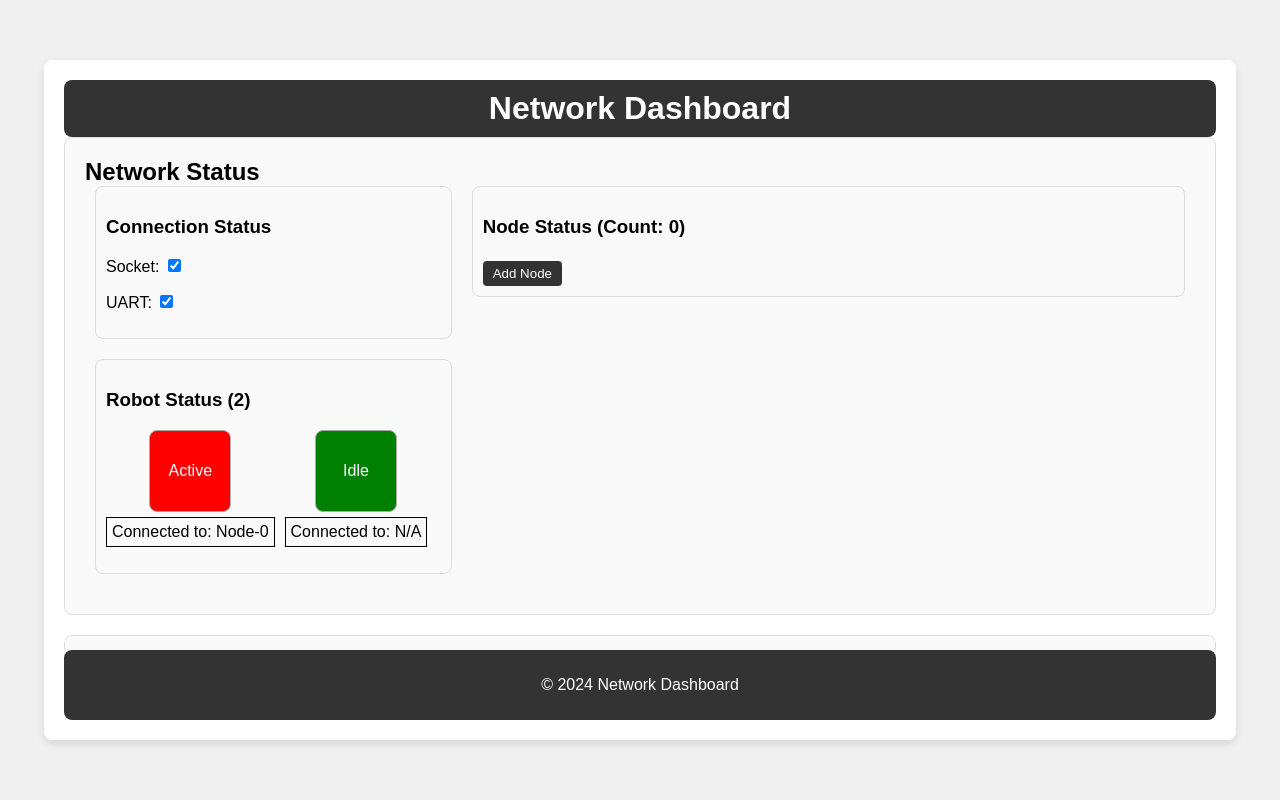
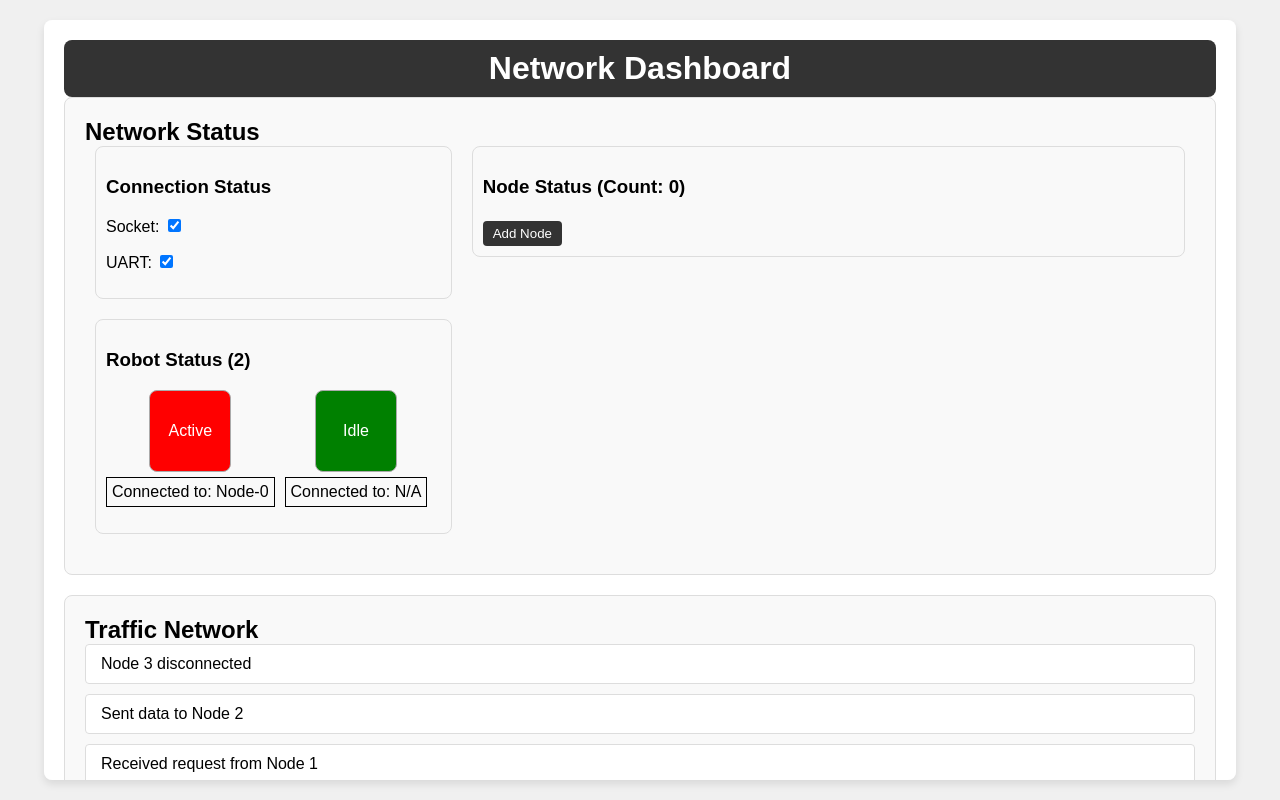
Before and after one commit to codecultivatorscrew/network_dashboard, a React (Create React App) app: page / in a window 1280 px wide. Built offline with nearby package versions, Linux system fonts and the light colour scheme.

Commit message:
some minor CSS changes

```diff
--- a/src/styles/App.css
+++ b/src/styles/App.css
@@ -7,7 +7,6 @@ body {
 
 .container {
   width: 90vw;
-  height: 80vh;
   margin: 20px auto;
   padding: 20px;
   background-color: #fff;
@@ -15,6 +14,7 @@ body {
   flex-direction: column;
   box-shadow: 0 4px 8px rgba(0, 0, 0, 0.1);
   border-radius: 8px;
+  overflow-y: auto; /* Enable scrolling for the whole page */
 }
 
 header, footer {
@@ -33,8 +33,7 @@ main {
   display: flex;
   flex-direction: column;
   gap: 20px;
-  flex-grow: 1;
-  overflow-y: auto;
+  overflow-y: visible; /* Enable scrolling for the main content */
 }
 
 section {
@@ -42,15 +41,6 @@ section {
   background-color: #f9f9f9;
   border: 1px solid #ddd;
   border-radius: 8px;
-  flex-grow: 1;
+  display: flex;
+  flex-direction: column;
 }
-
-#command-input {
-  width: 80%;
-  padding: 10px;
-}
-
-#send-command {
-  padding: 10px 20px;
-  margin-left: 10px;
-}
--- a/src/styles/TrafficNetwork.css
+++ b/src/styles/TrafficNetwork.css
@@ -5,7 +5,9 @@
   border: 1px solid #ddd;
   border-radius: 8px;
   overflow-y: auto;
-    height: 300px; /* Limit height to enable scrolling */
+  height: 500px; /* Increased height for more space */
+  width: 100%;  /* Added width for more space */
+  box-sizing: border-box; /* Ensures padding is included in the element's total width and height */
 }
 
 #traffic-log {
@@ -14,8 +16,8 @@
 }
 
 .log-entry {
-    padding: 5px 10px;
-    margin-bottom: 5px;
+  padding: 10px 15px; /* Increased padding for better readability */
+  margin-bottom: 10px; /* Increased margin for better spacing between entries */
   background-color: #fff;
   border: 1px solid #ddd;
   border-radius: 4px;
```
Lines whose indentation alone changed are shown as unchanged.
